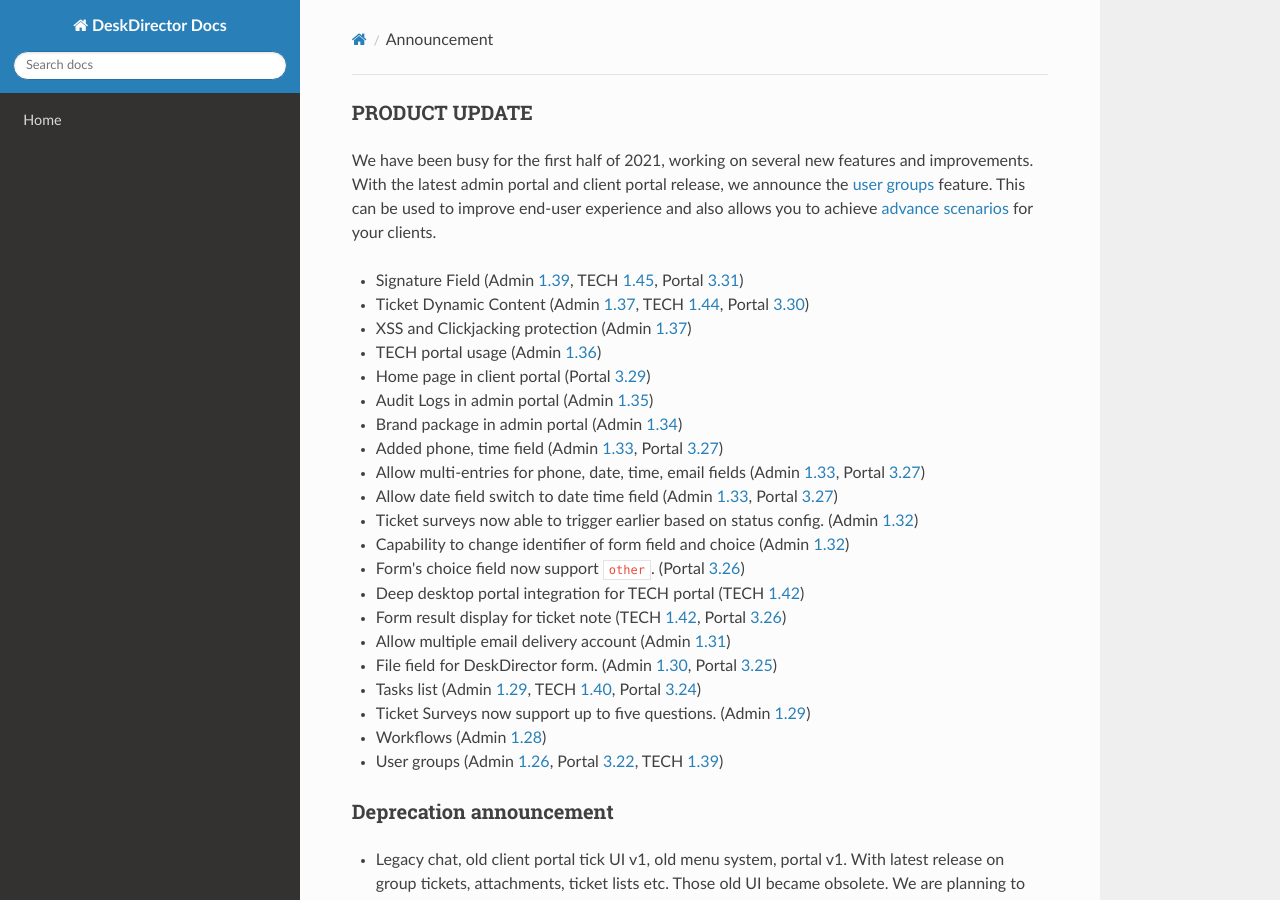
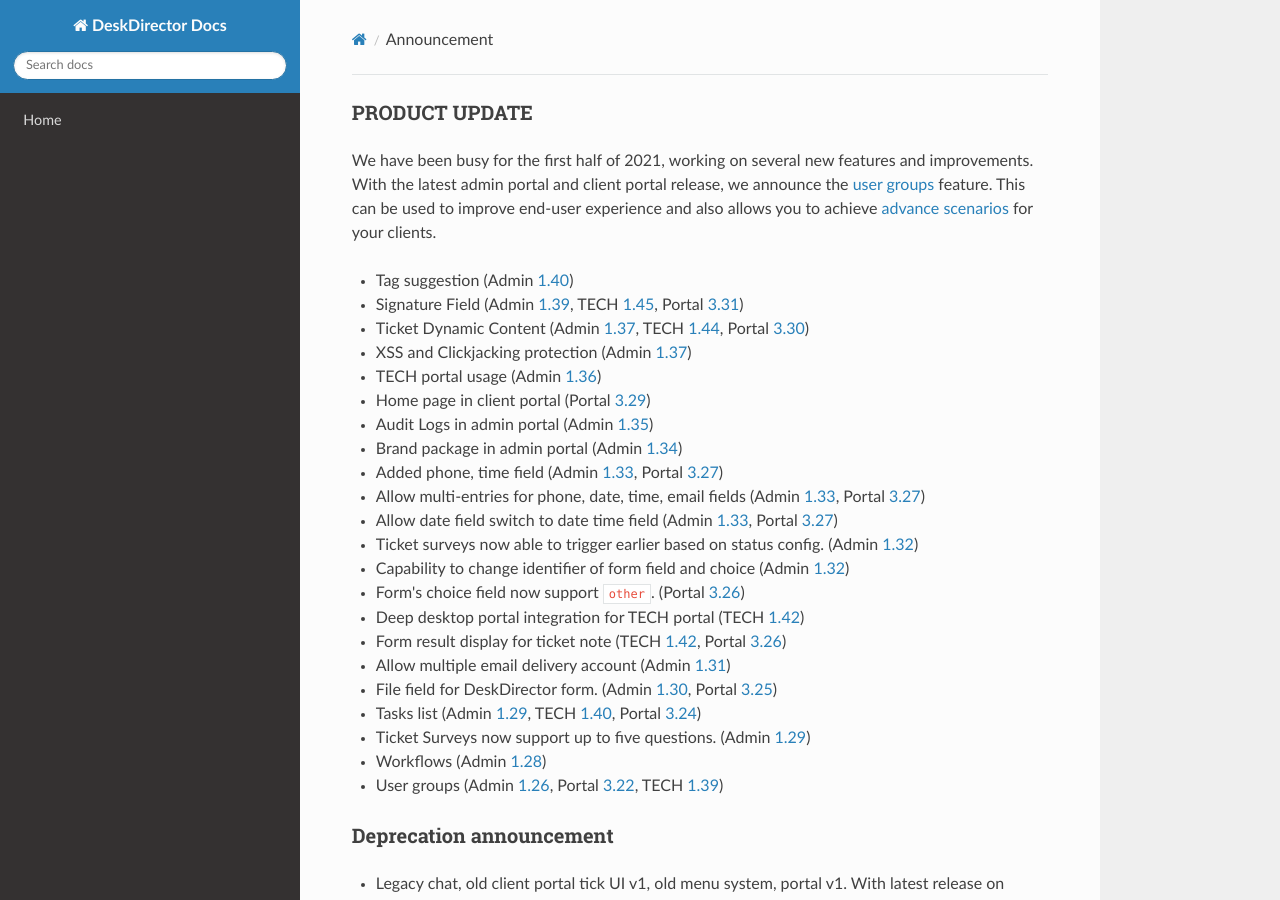
Before and after one commit to DeskDirector/docs, an MkDocs documentation site: the page built from docs/_contents/admin/home/announcement.md, in a window 1280 px wide and 900 px high. Built offline with MkDocs 1.6.1, drawn with Linux system fonts in a browser that asks for light colours; nearby versions of some CDN libraries; old or Windows-style settings are respelled for this version of MkDocs.

Commit message:
Update announcement.md

```diff
--- a/docs/_contents/admin/home/announcement.md
+++ b/docs/_contents/admin/home/announcement.md
@@ -2,6 +2,7 @@
 
 We have been busy for the first half of 2021, working on several new features and improvements. With the latest admin portal and client portal release, we announce the [user groups](https://help.deskdirector.com/article/bxd7i1kkw3) feature. This can be used to improve end-user experience and also allows you to achieve [advance scenarios](https://help.deskdirector.com/article/619edy705s-user-group-scenarios) for your clients.
 
+* Tag suggestion (Admin [1.40](/configs/release-notes/admin/v1.40.1))
 * Signature Field (Admin [1.39](/configs/release-notes/admin/v1.39.1), TECH [1.45](/configs/release-notes/tech/v1.45), Portal [3.31](/configs/release-notes/portal/v3.31))
 * Ticket Dynamic Content (Admin [1.37](/configs/release-notes/admin/v1.37.1), TECH [1.44](/configs/release-notes/tech/v1.44), Portal [3.30](/configs/release-notes/portal/v3.30))
 * XSS and Clickjacking protection (Admin [1.37](/configs/release-notes/admin/v1.37.1))
```
